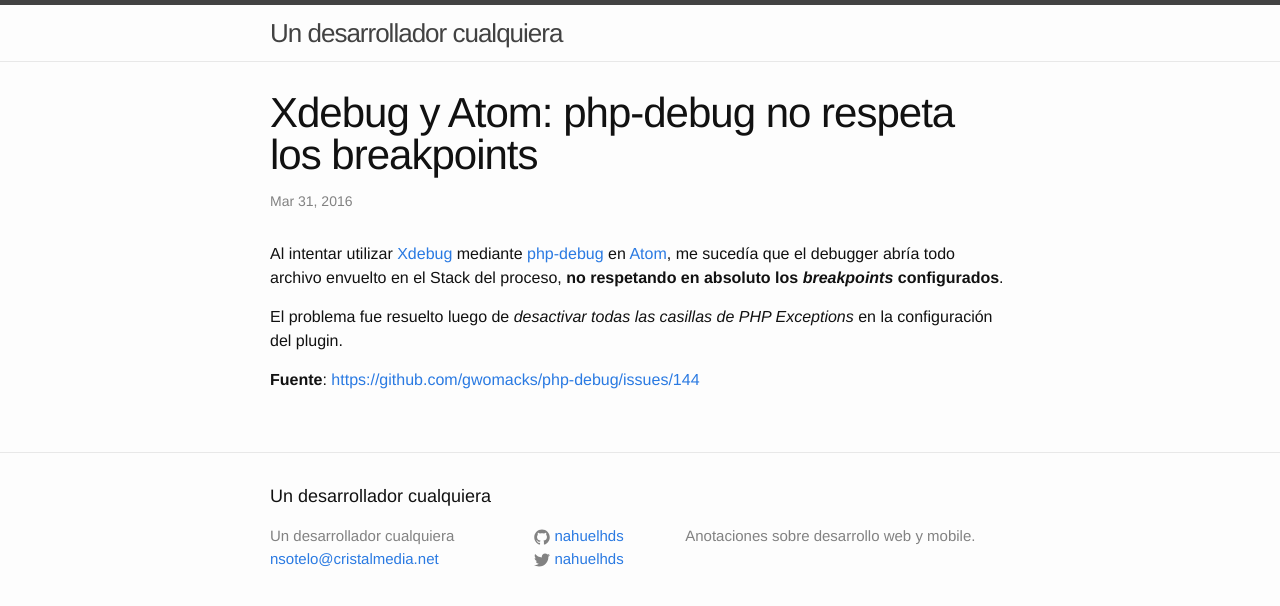
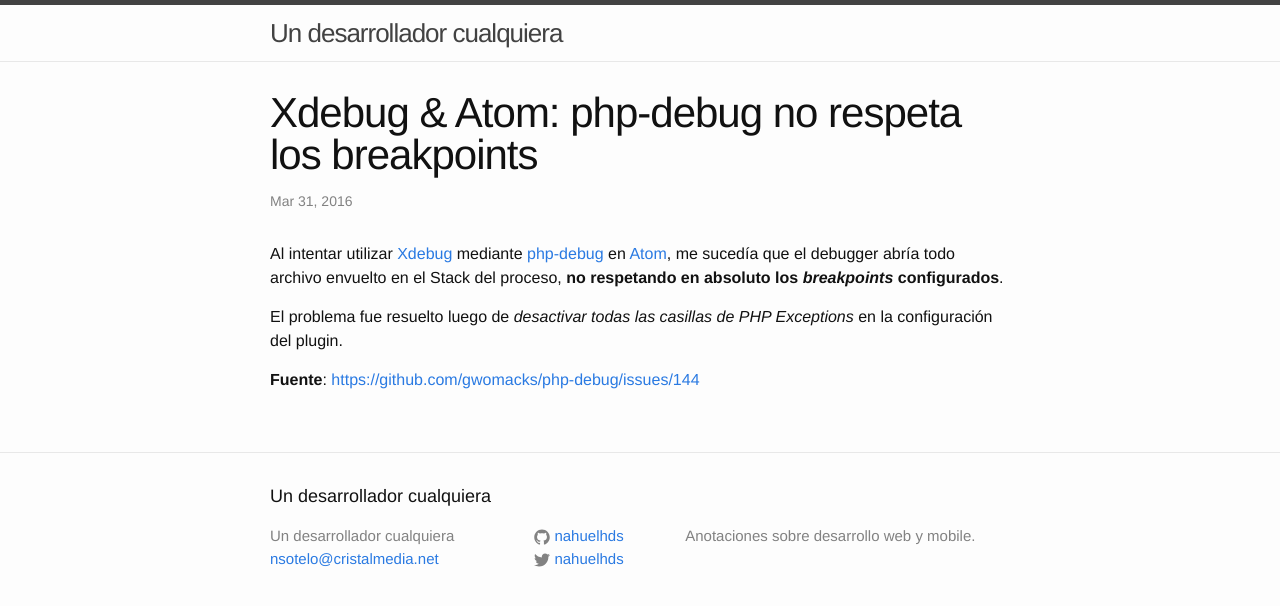
Before and after one commit to nahuelhds/nahuelhds.github.io, a Jekyll site: the page built from _posts/2016-03-31-Xdebug-Atom-php-debug-no-respeta-los-breakpoints.md, in a window 1280 px wide. Shown: the top 606 px of the page. Built offline with Jekyll 4.4.1, drawn with Linux system fonts in a browser that asks for light colours.

```diff
--- a/_posts/2016-03-31-Xdebug-Atom-php-debug-no-respeta-los-breakpoints.md
+++ b/_posts/2016-03-31-Xdebug-Atom-php-debug-no-respeta-los-breakpoints.md
@@ -1,6 +1,6 @@
 ---
 layout: post
-title:  "Xdebug y Atom: php-debug no respeta los breakpoints"
+title:  "Xdebug & Atom: php-debug no respeta los breakpoints"
 date:   2016-03-31 19:59 -0300
 categories: atom
 tags: atom, xdebug, php-debug
```
